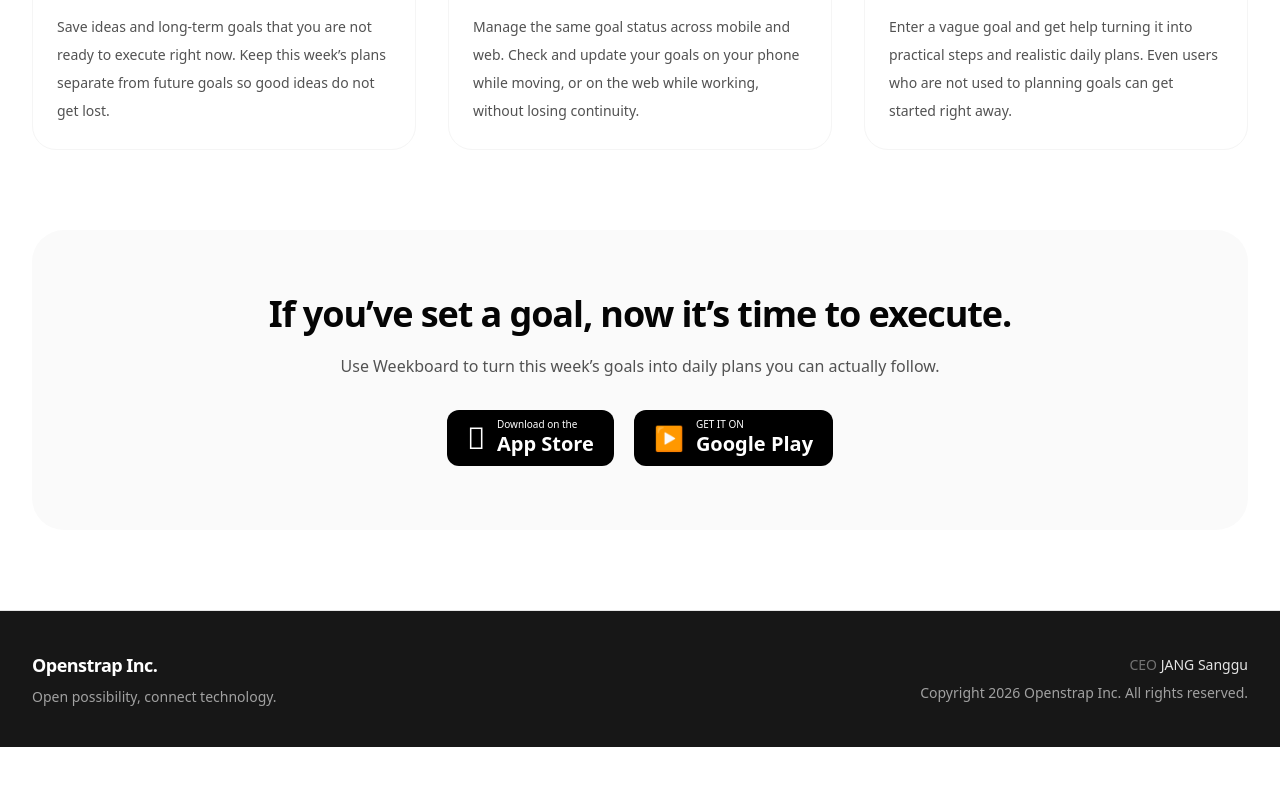
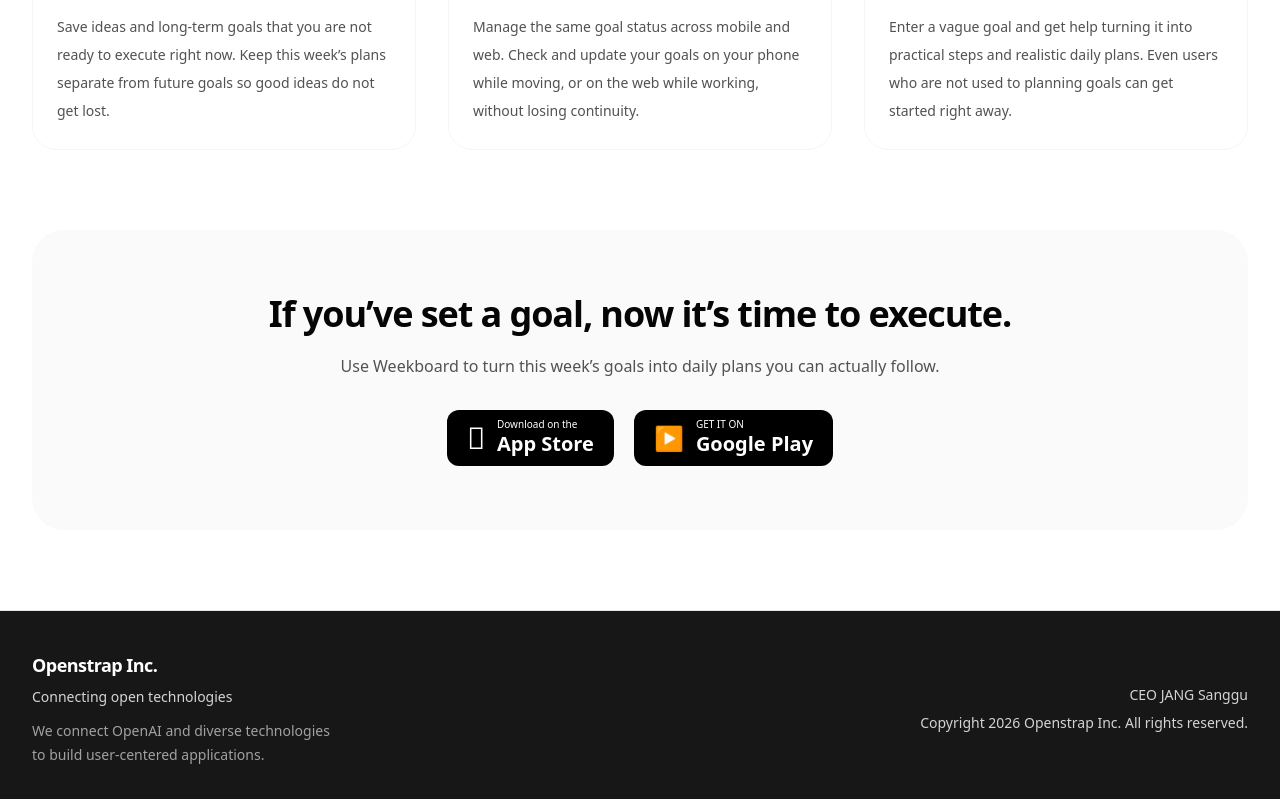
Before and after one commit to lacbleuo-spec/openstrap-web, a Next.js app: page /en in a window 1280 px wide. Shown: the part 2137-2936 px from the top of the page. Before the commit the page ends 2884 px from the top, so only its background shows below. Built offline with nearby package versions, Linux system fonts and the light colour scheme.

Commit message:
Fix footer overscroll background

```diff
--- a/src/components/CTA.tsx
+++ b/src/components/CTA.tsx
@@ -1,3 +1,5 @@
+// CTA.tsx
+
 'use client';
 
 import { useTranslations } from 'next-intl';
--- a/src/components/Features.tsx
+++ b/src/components/Features.tsx
@@ -1,3 +1,5 @@
+// Features.tsx
+
 'use client';
 
 import { useTranslations } from 'next-intl';
--- a/src/components/Footer.tsx
+++ b/src/components/Footer.tsx
@@ -1,24 +1,30 @@
 // Footer.tsx
 
+import { useTranslations } from 'next-intl';
+
 export default function Footer() {
+  const t = useTranslations('footer');
+
   return (
     <footer className='border-t border-neutral-200 bg-neutral-900 px-8 py-10 text-white'>
       <div className='mx-auto flex max-w-7xl flex-col gap-6 md:flex-row md:items-center md:justify-between'>
         <div>
           <p className='text-lg font-bold tracking-[-0.03em]'>Openstrap Inc.</p>
 
-          <p className='mt-2 text-sm text-neutral-400'>
-            Open possibility, connect technology.
+          <p className='mt-2 text-sm text-neutral-300'>{t('tagline')}</p>
+
+          <p className='mt-3 whitespace-pre-line text-sm leading-6 text-neutral-400'>
+            {t('description')}
           </p>
         </div>
 
-        <div className='text-sm leading-7 text-neutral-400 md:text-right'>
+        <div className='text-sm leading-7 text-neutral-300 md:text-right'>
           <p>
-            <span className='text-neutral-500'>CEO</span>{' '}
-            <span className='text-neutral-200'>JANG Sanggu</span>
+            <span className='text-neutral-300'>{t('ceo')}</span>{' '}
+            <span className='text-neutral-300'>JANG Sanggu</span>
           </p>
 
-          <p>Copyright 2026 Openstrap Inc. All rights reserved.</p>
+          <p>{t('copyright')}</p>
         </div>
       </div>
     </footer>
--- a/src/components/LanguageSwitcher.tsx
+++ b/src/components/LanguageSwitcher.tsx
@@ -1,3 +1,5 @@
+// LanguageSwitcher.tsx
+
 'use client';
 
 import { useLocale } from 'next-intl';
--- a/src/messages/de.json
+++ b/src/messages/de.json
@@ -75,5 +75,11 @@
     "googlePlaySmall": "GET IT ON",
     "googlePlay": "Google Play",
     "googlePlayAria": "Bei Google Play herunterladen"
+  },
+  "footer": {
+    "tagline": "Connecting open technologies",
+    "description": "Wir verbinden OpenAI mit vielfältigen Technologien,\num nutzerzentrierte Anwendungen zu entwickeln.",
+    "ceo": "CEO",
+    "copyright": "Copyright 2026 Openstrap Inc. All rights reserved."
   }
 }
--- a/src/messages/en.json
+++ b/src/messages/en.json
@@ -75,5 +75,11 @@
     "googlePlaySmall": "GET IT ON",
     "googlePlay": "Google Play",
     "googlePlayAria": "Get it on Google Play"
+  },
+  "footer": {
+    "tagline": "Connecting open technologies",
+    "description": "We connect OpenAI and diverse technologies\nto build user-centered applications.",
+    "ceo": "CEO",
+    "copyright": "Copyright 2026 Openstrap Inc. All rights reserved."
   }
 }
--- a/src/messages/es.json
+++ b/src/messages/es.json
@@ -75,5 +75,11 @@
     "googlePlaySmall": "GET IT ON",
     "googlePlay": "Google Play",
     "googlePlayAria": "Disponible en Google Play"
+  },
+  "footer": {
+    "tagline": "Connecting open technologies",
+    "description": "Conectamos OpenAI con diversas tecnologías\npara crear aplicaciones centradas en el usuario.",
+    "ceo": "CEO",
+    "copyright": "Copyright 2026 Openstrap Inc. All rights reserved."
   }
 }
--- a/src/messages/fr.json
+++ b/src/messages/fr.json
@@ -75,5 +75,11 @@
     "googlePlaySmall": "GET IT ON",
     "googlePlay": "Google Play",
     "googlePlayAria": "Disponible sur Google Play"
+  },
+  "footer": {
+    "tagline": "Connecting open technologies",
+    "description": "Nous connectons OpenAI à diverses technologies\npour créer des applications centrées sur l’utilisateur.",
+    "ceo": "CEO",
+    "copyright": "Copyright 2026 Openstrap Inc. All rights reserved."
   }
 }
--- a/src/messages/ja.json
+++ b/src/messages/ja.json
@@ -75,5 +75,11 @@
     "googlePlaySmall": "GET IT ON",
     "googlePlay": "Google Play",
     "googlePlayAria": "Google Playで入手"
+  },
+  "footer": {
+    "tagline": "Connecting open technologies",
+    "description": "OpenAIと多様な技術をつなぎ、\nユーザー中心のアプリケーションを開発します。",
+    "ceo": "CEO",
+    "copyright": "Copyright 2026 Openstrap Inc. All rights reserved."
   }
 }
--- a/src/messages/ko.json
+++ b/src/messages/ko.json
@@ -75,5 +75,11 @@
     "googlePlaySmall": "GET IT ON",
     "googlePlay": "Google Play",
     "googlePlayAria": "Google Play에서 받기"
+  },
+  "footer": {
+    "tagline": "Connecting open technologies",
+    "description": "OpenAI와 다양한 기술을 연결해\n사용자 중심의 애플리케이션을 개발합니다.",
+    "ceo": "CEO",
+    "copyright": "Copyright 2026 Openstrap Inc. All rights reserved."
   }
 }
--- a/src/messages/zh-CN.json
+++ b/src/messages/zh-CN.json
@@ -75,5 +75,11 @@
     "googlePlaySmall": "GET IT ON",
     "googlePlay": "Google Play",
     "googlePlayAria": "在 Google Play 获取"
+  },
+  "footer": {
+    "tagline": "Connecting open technologies",
+    "description": "我们连接 OpenAI 与多种技术，\n构建以用户为中心的应用程序。",
+    "ceo": "CEO",
+    "copyright": "Copyright 2026 Openstrap Inc. All rights reserved."
   }
 }
```
